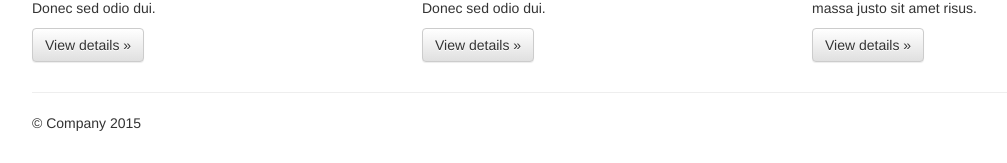
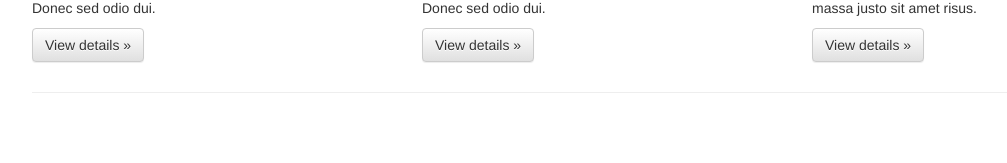
Before and after one commit to madebyjeffrey/ooni-looking-glass, a Flask app: page / in a window 1280 px wide. Shown: the part 818-981 px from the top of the page, without its empty margins (38-1045 px from the left). After the commit the page ends 911 px from the top, so only its background shows below. Run offline with Flask 2, Linux system fonts and the light colour scheme; some libraries are stand-ins or nearby versions.

Commit message:
remove generic copyright at eof

```diff
--- a/templates/index.html
+++ b/templates/index.html
@@ -74,7 +74,7 @@
       <hr>
 
       <footer>
-        <p>&copy; Company 2015</p>
+        <p></p>
       </footer>
     </div> <!-- /container -->        <script src="//ajax.googleapis.com/ajax/libs/jquery/1.11.2/jquery.min.js"></script>
         <script>window.jQuery || document.write('<script src="static/js/vendor/jquery-1.11.2.min.js"><\/script>')</script>
```
